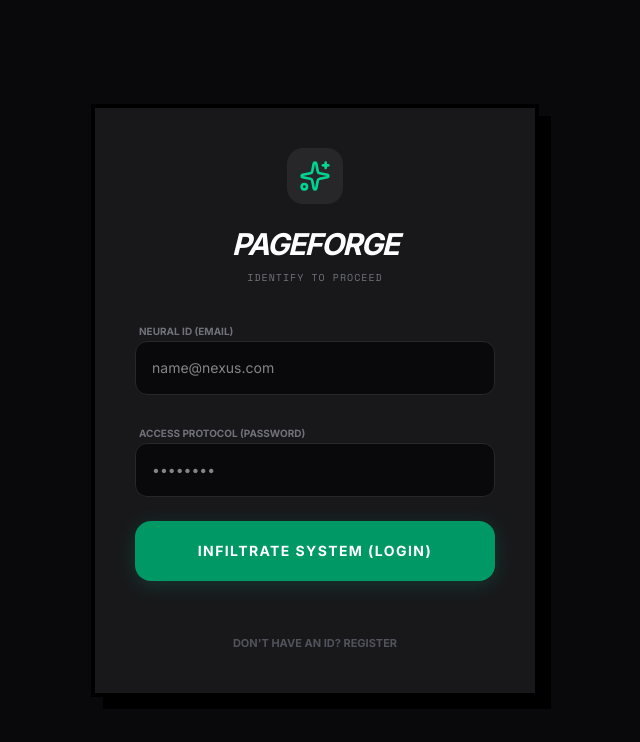
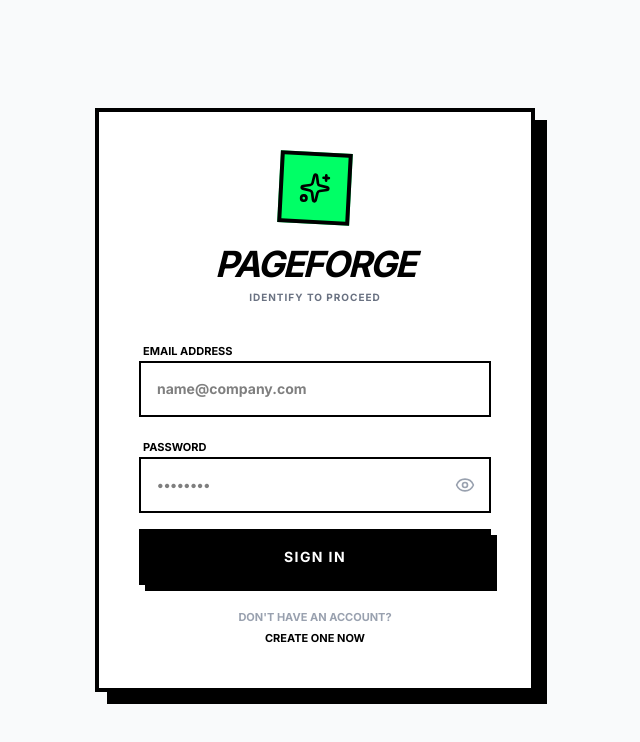
Before and after one commit to jacobiwoop/pageforge-ai, a React (Vite) app: page /identifiant in a window 1280 px wide. Shown: the top 742 px of the page, without its empty margins (325-965 px from the left). Built offline with nearby package versions, Linux system fonts and the light colour scheme; no server answers.

Commit message:
modified:   src/index.css

```diff
--- a/src/components/AuthGuard.tsx
+++ b/src/components/AuthGuard.tsx
@@ -1,18 +1,19 @@
 import React, { useState } from 'react';
 import { useAuth } from '../contexts/AuthContext';
-import { Loader2, Sparkles, AlertCircle } from 'lucide-react';
+import { Loader2, Sparkles, AlertCircle, Eye, EyeOff } from 'lucide-react';
 
 export default function AuthGuard({ children }: { children: React.ReactNode }) {
   const { user, isCheckingAuth, login, register } = useAuth();
   const [authMode, setAuthMode] = useState<'login' | 'register'>('login');
   const [authData, setAuthData] = useState({ email: '', password: '', full_name: '' });
   const [authError, setAuthError] = useState('');
+  const [showPassword, setShowPassword] = useState(false);
 
   if (isCheckingAuth) {
     return (
-      <div className="fixed inset-0 bg-zinc-950 flex flex-col items-center justify-center gap-4 text-zinc-500">
-        <Loader2 className="w-10 h-10 animate-spin text-emerald-500" />
-        <span className="text-[10px] font-mono tracking-widest uppercase">Initializing neural auth...</span>
+      <div className="fixed inset-0 bg-white flex flex-col items-center justify-center gap-4 text-black">
+        <Loader2 className="w-10 h-10 animate-spin text-[var(--color-neon-dark)]" />
+        <span className="text-[10px] font-bold tracking-[0.2em] uppercase">Initializing secure connection...</span>
       </div>
     );
   }
@@ -34,55 +35,64 @@ export default function AuthGuard({ children }: { children: React.ReactNode }) {
     };
 
     return (
-      <div className="fixed inset-0 bg-zinc-950 flex items-center justify-center p-6 z-[9999]">
-        <div className="w-full max-w-md bg-zinc-900 border-4 border-black shadow-[12px_12px_0px_#000] p-10 space-y-8 animate-in fade-in zoom-in duration-500">
-           <div className="text-center space-y-2">
-             <div className="inline-block p-3 bg-zinc-800 rounded-2xl mb-4">
-                <Sparkles className="w-8 h-8 text-emerald-400" />
+      <div className="fixed inset-0 bg-gray-50 flex items-center justify-center p-4 sm:p-6 z-[9999] overflow-y-auto">
+        <div className="w-full max-w-[440px] bg-white border-4 border-black shadow-[12px_12px_0px_#000] p-6 sm:p-10 my-8 animate-in fade-in zoom-in duration-300">
+           <div className="text-center space-y-2 mb-8">
+              <div className="inline-block p-4 bg-[var(--color-neon)] brutalist-border-thick rounded-none mb-4 rotate-3">
+                 <Sparkles className="w-8 h-8 text-black" />
               </div>
-             <h1 className="text-3xl font-black text-white uppercase tracking-tighter italic">PAGEFORGE</h1>
-             <p className="text-[10px] font-mono text-zinc-500 uppercase tracking-widest">Identify to proceed</p>
+              <h1 className="text-4xl font-black text-black uppercase tracking-tighter italic leading-none">PAGEFORGE</h1>
+              <p className="text-[10px] font-bold text-gray-500 uppercase tracking-widest">Identify to proceed</p>
            </div>
 
-           <form onSubmit={handleAuthSubmit} className="space-y-6">
+           <form onSubmit={handleAuthSubmit} className="space-y-4">
               {authMode === 'register' && (
-                <div className="space-y-2">
-                  <label className="text-[10px] font-bold text-zinc-500 uppercase px-1">Full Name</label>
+                <div className="space-y-1.5">
+                  <label className="text-[11px] font-black text-black uppercase px-1">Full Name</label>
                   <input
                     required
                     value={authData.full_name}
                     onChange={(e) => setAuthData({...authData, full_name: e.target.value})}
                     type="text"
-                    placeholder="John Doe"
-                    className="w-full bg-zinc-950 border border-zinc-800 rounded-xl p-4 text-sm text-white focus:outline-none focus:border-emerald-500 transition-all"
+                    placeholder="Enter your name"
+                    className="w-full bg-white border-2 border-black p-4 text-sm font-bold text-black focus:outline-none focus:bg-[var(--color-neon)]/10 transition-all brutalist-input-autofill"
                   />
                 </div>
               )}
-              <div className="space-y-2">
-                <label className="text-[10px] font-bold text-zinc-500 uppercase px-1">Neural ID (Email)</label>
+              <div className="space-y-1.5">
+                <label className="text-[11px] font-black text-black uppercase px-1">Email Address</label>
                 <input
                   required
                   value={authData.email}
                   onChange={(e) => setAuthData({...authData, email: e.target.value})}
                   type="email"
-                  placeholder="name@nexus.com"
-                  className="w-full bg-zinc-950 border border-zinc-800 rounded-xl p-4 text-sm text-white focus:outline-none focus:border-emerald-500 transition-all"
+                  placeholder="name@company.com"
+                  className="w-full bg-white border-2 border-black p-4 text-sm font-bold text-black focus:outline-none focus:bg-[var(--color-neon)]/10 transition-all brutalist-input-autofill"
                 />
               </div>
-              <div className="space-y-2">
-                <label className="text-[10px] font-bold text-zinc-500 uppercase px-1">Access Protocol (Password)</label>
+              <div className="space-y-1.5">
+                <label className="text-[11px] font-black text-black uppercase px-1">Password</label>
+                <div className="relative">
                   <input
                     required
                     value={authData.password}
                     onChange={(e) => setAuthData({...authData, password: e.target.value})}
-                  type="password"
+                    type={showPassword ? "text" : "password"}
                     placeholder="••••••••"
-                  className="w-full bg-zinc-950 border border-zinc-800 rounded-xl p-4 text-sm text-white focus:outline-none focus:border-emerald-500 transition-all"
+                    className="w-full bg-white border-2 border-black p-4 text-sm font-bold text-black focus:outline-none focus:bg-[var(--color-neon)]/10 transition-all brutalist-input-autofill"
                   />
+                  <button
+                    type="button"
+                    onClick={() => setShowPassword(!showPassword)}
+                    className="absolute right-4 top-1/2 -translate-y-1/2 text-gray-400 hover:text-black transition-colors"
+                  >
+                    {showPassword ? <EyeOff className="w-5 h-5" /> : <Eye className="w-5 h-5" />}
+                  </button>
+                </div>
               </div>
 
               {authError && (
-                <div className="p-3 bg-red-500/10 border border-red-500/20 text-red-400 text-[11px] rounded-lg text-center flex items-center justify-center gap-2">
+                <div className="p-3 bg-red-50 border-2 border-red-500 text-red-600 text-[11px] font-bold rounded-none flex items-center justify-center gap-2">
                    <AlertCircle className="w-4 h-4" />
                    {authError}
                 </div>
@@ -90,18 +100,21 @@ export default function AuthGuard({ children }: { children: React.ReactNode }) {
 
               <button
                 type="submit"
-                className="w-full bg-emerald-600 hover:bg-emerald-500 text-white font-black py-5 rounded-2xl uppercase text-sm tracking-widest transition-all shadow-[0_4px_20px_rgba(16,185,129,0.2)] active:scale-95"
+                className="w-full bg-black hover:bg-[var(--color-neon)] text-white hover:text-black font-black py-4 border-2 border-black uppercase text-sm tracking-widest transition-all shadow-[6px_6px_0px_#000] hover:shadow-none hover:translate-x-[2px] hover:translate-y-[2px] active:scale-95"
               >
-                {authMode === 'login' ? 'Infiltrate System (Login)' : 'Initialize Core (Register)'}
+                {authMode === 'login' ? 'Sign In' : 'Register'}
               </button>
            </form>
 
-           <div className="text-center pt-4">
+           <div className="text-center pt-6">
               <button
                 onClick={() => setAuthMode(authMode === 'login' ? 'register' : 'login')}
-                className="text-[11px] font-bold text-zinc-600 hover:text-white uppercase transition-colors"
+                className="text-[11px] font-black text-gray-400 hover:text-black uppercase transition-colors flex flex-col items-center gap-1 mx-auto group"
               >
-                {authMode === 'login' ? "Don't have an ID? Register" : "Already have an ID? Login"}
+                <span>{authMode === 'login' ? "Don't have an account?" : "Already have an ID?"}</span>
+                <span className="text-black border-b-2 border-transparent group-hover:border-black transition-colors">
+                  {authMode === 'login' ? 'Create one now' : 'Sign in here'}
+                </span>
               </button>
            </div>
         </div>
--- a/src/index.css
+++ b/src/index.css
@@ -33,15 +33,23 @@ body {
 }
 
 .brutalist-border-thick {
-  border: 3px solid #000;
+  border: 4px solid #000;
 }
 
 .brutalist-shadow {
+  box-shadow: 8px 8px 0px 0px #000;
+}
+
+.brutalist-shadow-sm {
   box-shadow: 4px 4px 0px 0px #000;
 }
 
-.brutalist-shadow-sm {
-  box-shadow: 2px 2px 0px 0px #000;
+.brutalist-input-autofill:-webkit-autofill,
+.brutalist-input-autofill:-webkit-autofill:hover,
+.brutalist-input-autofill:-webkit-autofill:focus {
+  -webkit-text-fill-color: #000;
+  -webkit-box-shadow: 0 0 0px 1000px #fff inset;
+  transition: background-color 5000s ease-in-out 0s;
 }
 
 /* Custom scrollbar for terminal feel */
```
Lines whose indentation alone changed are shown as unchanged.
